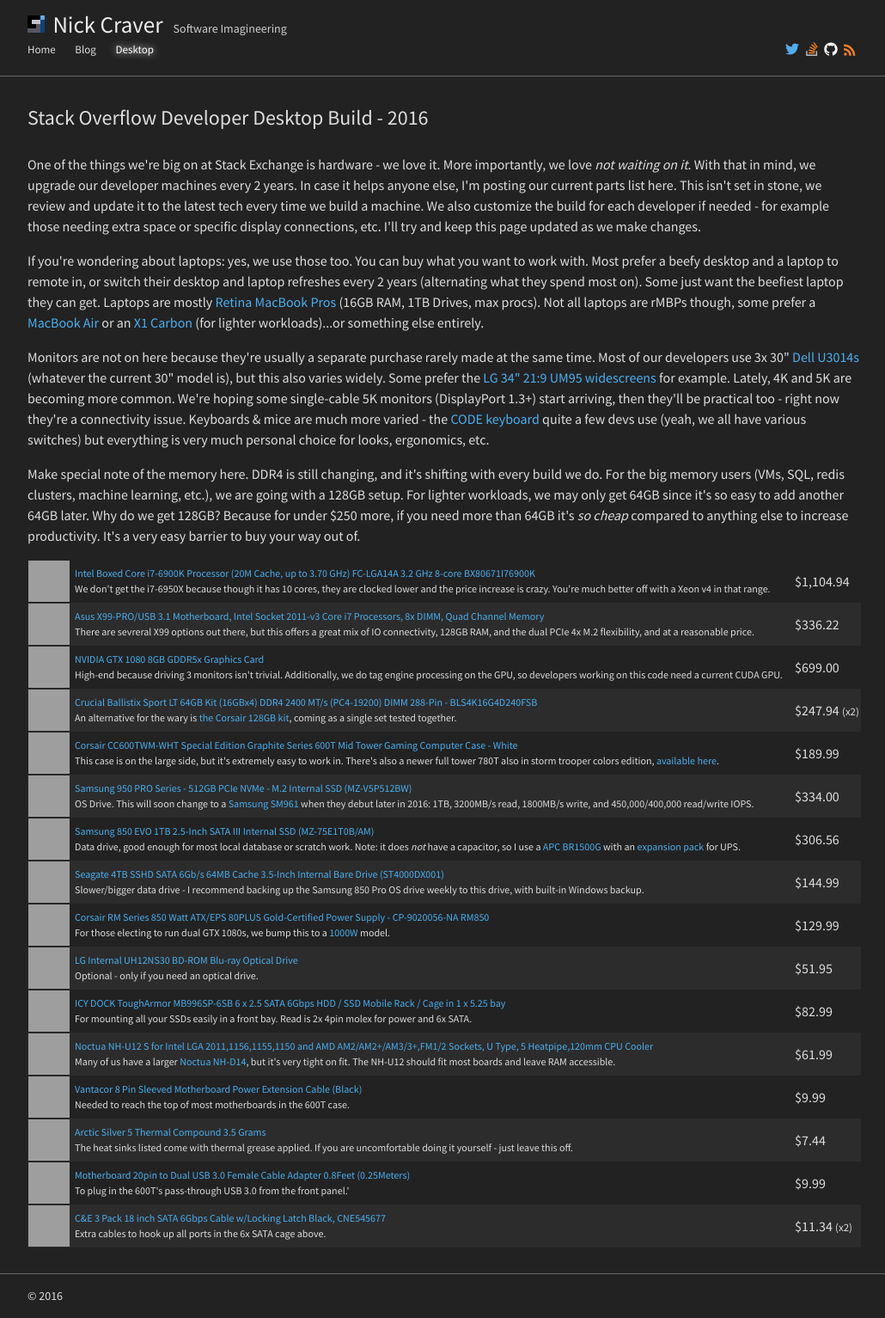
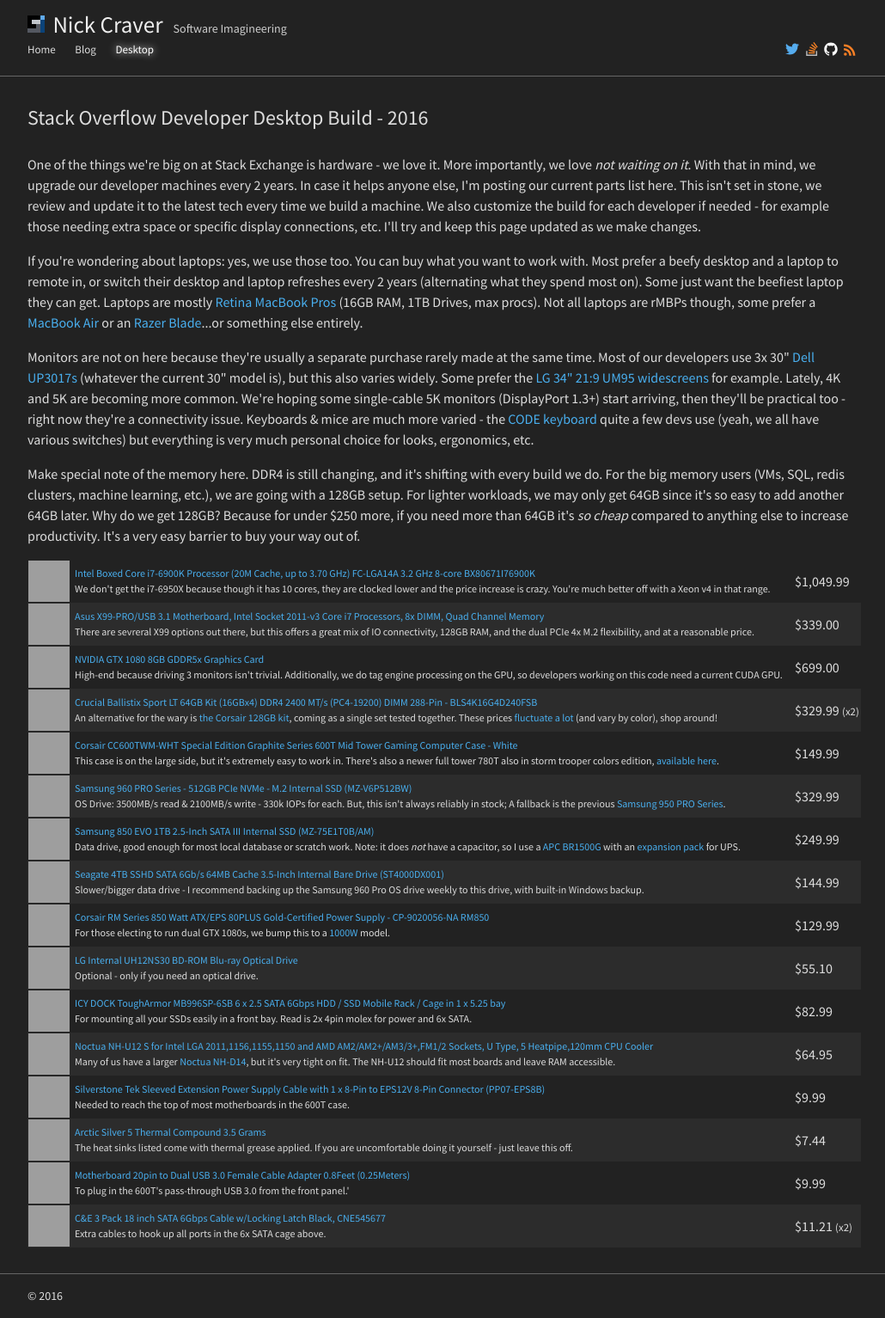
Before and after one commit to NickCraver/nickcraver.github.com, a Jekyll site: the page built from desktop-build.html, in a window 1280 px wide, cut to the strip 0-1533 px from the top of the page. Shown: the whole strip at 86% size, without its empty margins (123-1153 px from the left). Built offline with Jekyll 4.4.1, drawn with Linux system fonts in a browser that asks for light colours; grey boxes are pictures that could not be loaded.

Commit message:
Update dev build links and current prices for accuracy

```diff
--- a/desktop-build.html
+++ b/desktop-build.html
@@ -11,20 +11,20 @@
             With that in mind, we upgrade our developer machines every 2 years. In case it helps anyone else, I'm posting our current parts list here.
             This isn't set in stone, we review and update it to the latest tech every time we build a machine. We also customize the build for each developer if needed - for example those needing extra space or specific display connections, etc. I'll try and keep this page updated as we make changes.
           </p>
-          <p>If you're wondering about laptops: yes, we use those too. You can buy what you want to work with. Most prefer a beefy desktop and a laptop to remote in, or switch their desktop and laptop refreshes every 2 years (alternating what they spend most on). Some just want the beefiest laptop they can get. Laptops are mostly <a href="https://www.apple.com/macbook-pro/">Retina MacBook Pros</a> (16GB RAM, 1TB Drives, max procs). Not all laptops are rMBPs though, some prefer a <a href="https://www.apple.com/macbook-air/">MacBook Air</a> or an <a href="http://shop.lenovo.com/us/en/laptops/thinkpad/x-series/x1-carbon/">X1 Carbon</a> (for lighter workloads)...or something else entirely.
+          <p>If you're wondering about laptops: yes, we use those too. You can buy what you want to work with. Most prefer a beefy desktop and a laptop to remote in, or switch their desktop and laptop refreshes every 2 years (alternating what they spend most on). Some just want the beefiest laptop they can get. Laptops are mostly <a href="https://www.apple.com/macbook-pro/">Retina MacBook Pros</a> (16GB RAM, 1TB Drives, max procs). Not all laptops are rMBPs though, some prefer a <a href="https://www.apple.com/macbook-air/">MacBook Air</a> or an <a href="http://www.razerzone.com/gaming-systems/razer-blade">Razer Blade</a>...or something else entirely.
           </p>
-          <p>Monitors are not on here because they're usually a separate purchase rarely made at the same time. Most of our developers use 3x 30" <a href="http://www.dell.com/ed/business/p/dell-u3014/pd">Dell U3014s</a> (whatever the current 30" model is), but this also varies widely. Some prefer the <a href="https://www.amazon.com/LG-Electronics-34UM95-34-Inch-LED-Lit/dp/B00JR6GCZA">LG 34" 21:9 UM95 widescreens</a> for example. Lately, 4K and 5K are becoming more common. We're hoping some single-cable 5K monitors (DisplayPort 1.3+) start arriving, then they'll be practical too - right now they're a connectivity issue. Keyboards & mice are much more varied - the <a href="https://codekeyboards.com/">CODE keyboard</a> quite a few devs use (yeah, we all have various switches) but everything is very much personal choice for looks, ergonomics, etc.</p>
+          <p>Monitors are not on here because they're usually a separate purchase rarely made at the same time. Most of our developers use 3x 30" <a href="https://amzn.to/2frWkCZ">Dell UP3017s</a> (whatever the current 30" model is), but this also varies widely. Some prefer the <a href="https://www.amazon.com/LG-Electronics-34UM95-34-Inch-LED-Lit/dp/B00JR6GCZA">LG 34" 21:9 UM95 widescreens</a> for example. Lately, 4K and 5K are becoming more common. We're hoping some single-cable 5K monitors (DisplayPort 1.3+) start arriving, then they'll be practical too - right now they're a connectivity issue. Keyboards &amp; mice are much more varied - the <a href="https://amzn.to/2fuYIfD">CODE keyboard</a> quite a few devs use (yeah, we all have various switches) but everything is very much personal choice for looks, ergonomics, etc.</p>
           <p>Make special note of the memory here. DDR4 is still changing, and it's shifting with every build we do. For the big memory users (VMs, SQL, redis clusters, machine learning, etc.), we are going with a 128GB setup. For lighter workloads, we may only get 64GB since it's so easy to add another 64GB later. Why do we get 128GB? Because for under $250 more, if you need more than 64GB it's <i>so cheap</i> compared to anything else to increase productivity. It's a very easy barrier to buy your way out of.</p>
           <div class="wishlist">
             <table>
               <tbody>
                 <tr>
-                  <td><img src="https://images-na.ssl-images-amazon.com/images/I/41tUoL1SfrL._SL500_SS96_.jpg" alt=""></td>
+                  <td><img src="https://images-na.ssl-images-amazon.com/images/I/41tUoL1SfrL._SS96_.jpg" alt=""></td>
                   <td>
                     <a href="https://amzn.to/1TP90H3">Intel Boxed Core i7-6900K Processor (20M Cache, up to 3.70 GHz) FC-LGA14A 3.2 GHz 8-core BX80671I76900K</a><br/>
                     We don't get the i7-6950X because though it has 10 cores, they are clocked lower and the price increase is crazy. You're much better off with a Xeon v4 in that range.
                   </td>
-                  <td>$1,104.94</td>
+                  <td>$1,049.99</td>
                 </tr>
                 <tr>
                   <td><img src="https://images-na.ssl-images-amazon.com/images/I/5130hF6q-6L._SS96_.jpg" alt=""></td>
@@ -32,7 +32,7 @@
                     <a href="https://amzn.to/1UjRZz4">Asus X99-PRO/USB 3.1 Motherboard, Intel Socket 2011-v3 Core i7 Processors, 8x DIMM, Quad Channel Memory</a><br/>
                     There are sevreral X99 options out there, but this offers a great mix of IO connectivity, 128GB RAM, and the dual PCIe 4x M.2 flexibility, and at a reasonable price.
                   </td>
-                  <td>$336.22</td>
+                  <td>$339.00</td>
                 </tr>
                 <tr>
                   <td><img src="https://images-na.ssl-images-amazon.com/images/I/41rVp90QE3L._SS96_.jpg" alt=""></td>
@@ -46,9 +46,9 @@
                   <td><img src="https://images-na.ssl-images-amazon.com/images/I/51g8Qw7CpRL._SS96_.jpg" alt=""></td>
                   <td>
                     <a href="https://amzn.to/1O2ZrSm">Crucial Ballistix Sport LT 64GB Kit (16GBx4) DDR4 2400 MT/s (PC4-19200) DIMM 288-Pin - BLS4K16G4D240FSB</a><br/>
-                    An alternative for the wary is <a href="https://amzn.to/1TP8poP">the Corsair 128GB kit</a>, coming as a single set tested together.
+                    An alternative for the wary is <a href="https://amzn.to/1TP8poP">the Corsair 128GB kit</a>, coming as a single set tested together. These prices <a href="http://camelcamelcamel.com/Ballistix-Sport-16GBx4-PC4-19200-288-Pin/product/B01B4F3MNQ">fluctuate a lot</a> (and vary by color), shop around!
                   </td>
-                  <td>$247.94 <span class="quantity">(x2)</span></td>
+                  <td>$329.99 <span class="quantity">(x2)</span></td>
                 </tr>
                 <tr>
                   <td><img src="https://images-na.ssl-images-amazon.com/images/I/51IuAuphmfL._SS96_.jpg" alt=""></td>
@@ -56,15 +56,15 @@
                     <a href="https://amzn.to/1UfODww">Corsair CC600TWM-WHT Special Edition Graphite Series 600T Mid Tower Gaming Computer Case - White</a><br/>
                     This case is on the large side, but it's extremely easy to work in. There's also a newer full tower 780T also in storm trooper colors edition, <a href="https://amzn.to/1XNHclT">available here</a>.
                   </td>
-                  <td>$189.99</td>
+                  <td>$149.99</td>
                 </tr>
                 <tr>
-                  <td><img src="https://images-na.ssl-images-amazon.com/images/I/41OCseGZJ2L._SS96_.jpg" alt=""></td>
+                  <td><img src="https://images-na.ssl-images-amazon.com/images/I/81Qjq4qFgiL._SS96_.jpg" alt=""></td>
                   <td>
-                    <a href="https://amzn.to/1RUuHOe">Samsung 950 PRO Series - 512GB PCIe NVMe - M.2 Internal SSD (MZ-V5P512BW)</a><br/>
-                    OS Drive. This will soon change to a <a href="https://www.anandtech.com/show/10168/samsung-shows-off-sm961-and-pm961-ssds-oem-drives-get-a-boost">Samsung SM961</a> when they debut later in 2016: 1TB, 3200MB/s read, 1800MB/s write, and 450,000/400,000 read/write IOPS.
+                    <a href="https://amzn.to/2g7H6o4">Samsung 960 PRO Series - 512GB PCIe NVMe - M.2 Internal SSD (MZ-V6P512BW)</a><br/>
+                    OS Drive: 3500MB/s read &amp; 2100MB/s write - 330k IOPs for each. But, this isn't always reliably in stock; A fallback is the previous <a href="https://amzn.to/1RUuHOe">Samsung 950 PRO Series</a>.
                   </td>
-                  <td>$334.00</td>
+                  <td>$329.99</td>
                 </tr>
                 <tr>
                   <td><img src="https://images-na.ssl-images-amazon.com/images/I/41fw65-8tpL._SS96_.jpg" alt=""></td>
@@ -72,18 +72,18 @@
                     <a href="https://amzn.to/1TIHpBV">Samsung 850 EVO 1TB 2.5-Inch SATA III Internal SSD (MZ-75E1T0B/AM)</a><br/>
                     Data drive, good enough for most local database or scratch work. Note: it does <i>not</i> have a capacitor, so I use a <a href="https://amzn.to/1eWftNx">APC BR1500G</a> with an <a href="https://amzn.to/1eWfxww">expansion pack</a> for UPS.
                   </td>
-                  <td>$306.56</td>
+                  <td>$249.99</td>
                 </tr>
                 <tr>
-                  <td><img src="https://images-na.ssl-images-amazon.com/images/I/51IIyMpgySL._SL500_SS96_.jpg" alt=""></td>
+                  <td><img src="https://images-na.ssl-images-amazon.com/images/I/51IIyMpgySL._SS96_.jpg" alt=""></td>
                   <td>
                     <a href="https://amzn.to/1G3MK28">Seagate 4TB SSHD SATA 6Gb/s 64MB Cache 3.5-Inch Internal Bare Drive (ST4000DX001)</a><br/>
-                    Slower/bigger data drive - I recommend backing up the Samsung 850 Pro OS drive weekly to this drive, with built-in Windows backup.
+                    Slower/bigger data drive - I recommend backing up the Samsung 960 Pro OS drive weekly to this drive, with built-in Windows backup.
                   </td>
                   <td>$144.99</td>
                 </tr>
                 <tr>
-                  <td><img src="https://images-na.ssl-images-amazon.com/images/I/41vYdEvYgLL._SL500_SS96_.jpg" alt=""></td>
+                  <td><img src="https://images-na.ssl-images-amazon.com/images/I/41vYdEvYgLL._SS96_.jpg" alt=""></td>
                   <td>
                     <a href="https://amzn.to/1T4NMle">Corsair RM Series 850 Watt ATX/EPS 80PLUS Gold-Certified Power Supply - CP-9020056-NA RM850</a><br/>
                     For those electing to run dual GTX 1080s, we bump this to a <a href="https://amzn.to/1T4ZzQv">1000W</a> model.
@@ -91,15 +91,15 @@
                   <td>$129.99</td>
                 </tr>
                 <tr>
-                  <td><img src="https://images-na.ssl-images-amazon.com/images/I/315Jigh7OlL._SL500_SS96_.jpg" alt=""></td>
+                  <td><img src="https://images-na.ssl-images-amazon.com/images/I/315Jigh7OlL._SS96_.jpg" alt=""></td>
                   <td>
                     <a href="https://amzn.to/1FCgoZY">LG Internal UH12NS30 BD-ROM Blu-ray Optical Drive</a><br/>
                     Optional - only if you need an optical drive.
                   </td>
-                  <td>$51.95</td>
+                  <td>$55.10</td>
                 </tr>
                 <tr>
-                  <td><img src="https://images-na.ssl-images-amazon.com/images/I/41QwZkFDVNL._SL500_SS96_.jpg" alt=""></td>
+                  <td><img src="https://images-na.ssl-images-amazon.com/images/I/41QwZkFDVNL._SS96_.jpg" alt=""></td>
                   <td>
                     <a href="https://amzn.to/1ImwSs8">ICY DOCK ToughArmor MB996SP-6SB 6 x 2.5 SATA 6Gbps HDD / SSD Mobile Rack / Cage in 1 x 5.25 bay</a><br/>
                     For mounting all your SSDs easily in a front bay. Read is 2x 4pin molex for power and 6x SATA.
@@ -107,23 +107,23 @@
                   <td>$82.99</td>
                 </tr>
                 <tr>
-                  <td><img src="https://images-na.ssl-images-amazon.com/images/I/51GGy8K2QBL._SL500_SS96_.jpg" alt=""></td>
+                  <td><img src="https://images-na.ssl-images-amazon.com/images/I/51GGy8K2QBL._SS96_.jpg" alt=""></td>
                   <td>
                     <a href="https://amzn.to/1HeWBUX">Noctua NH-U12 S for Intel LGA 2011,1156,1155,1150 and AMD AM2/AM2+/AM3/3+,FM1/2 Sockets, U Type, 5 Heatpipe,120mm CPU Cooler</a><br/>
                     Many of us have a larger <a href="https://amzn.to/1dnadkM">Noctua NH-D14</a>, but it's very tight on fit. The NH-U12 should fit most boards and leave RAM accessible.
                   </td>
-                  <td>$61.99</td>
+                  <td>$64.95</td>
                 </tr>
                 <tr>
-                  <td><img src="https://images-na.ssl-images-amazon.com/images/I/41MJ%2BssXjVL._SL500_SS96_.jpg" alt=""></td>
+                  <td><img src="https://images-na.ssl-images-amazon.com/images/I/41TO3umk0IL._SS96_.jpg" alt=""></td>
                   <td>
-                    <a href="https://amzn.to/24vR4Rh">Vantacor 8 Pin Sleeved Motherboard Power Extension Cable (Black)</a><br/>
+                    <a href="https://amzn.to/2gkOEHb">Silverstone Tek Sleeved Extension Power Supply Cable with 1 x 8-Pin to EPS12V 8-Pin Connector (PP07-EPS8B)</a><br/>
                     Needed to reach the top of most motherboards in the 600T case.
                   </td>
                   <td>$9.99</td>
                 </tr>
                 <tr>
-                  <td><img src="https://images-na.ssl-images-amazon.com/images/I/314YGJ5SHML._SL500_SS96_.jpg" alt=""></td>
+                  <td><img src="https://images-na.ssl-images-amazon.com/images/I/314YGJ5SHML._SS96_.jpg" alt=""></td>
                   <td>
                     <a href="https://amzn.to/1dmzOu8">Arctic Silver 5 Thermal Compound 3.5 Grams</a><br/>
                     The heat sinks listed come with thermal grease applied. If you are uncomfortable doing it yourself - just leave this off.
@@ -141,10 +141,10 @@
                 <tr>
                   <td><img src="https://images-na.ssl-images-amazon.com/images/I/41P0HBATgQL._SS96_.jpg" alt=""></td>
                   <td>
-                    <a href="https://amzn.to/1X8wyaj">C&E 3 Pack 18 inch SATA 6Gbps Cable w/Locking Latch Black, CNE545677</a><br/>
+                    <a href="https://amzn.to/1X8wyaj">C&amp;E 3 Pack 18 inch SATA 6Gbps Cable w/Locking Latch Black, CNE545677</a><br/>
                     Extra cables to hook up all ports in the 6x SATA cage above.
                   </td>
-                  <td>$11.34 <span class="quantity">(x2)</span></td>
+                  <td>$11.21 <span class="quantity">(x2)</span></td>
                 </tr>
               </tbody>
             </table>
```
